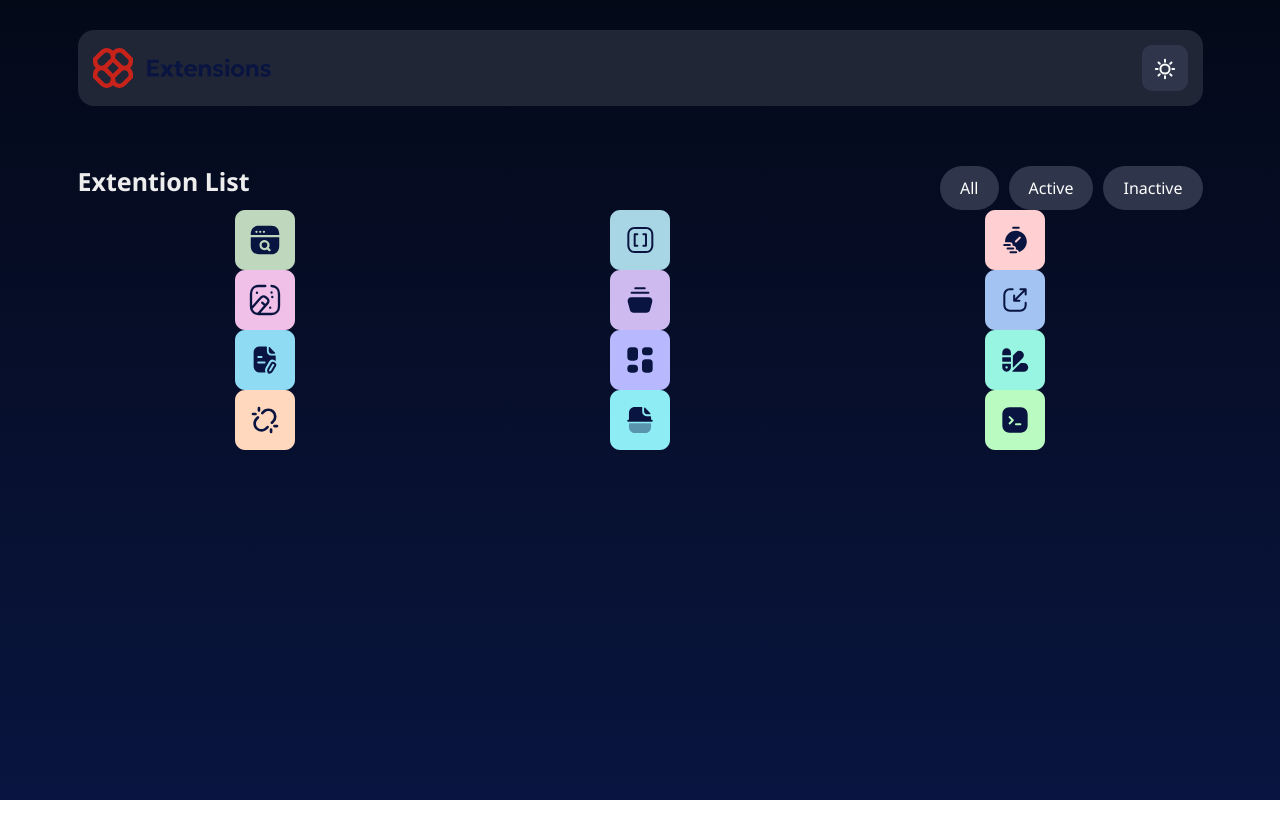
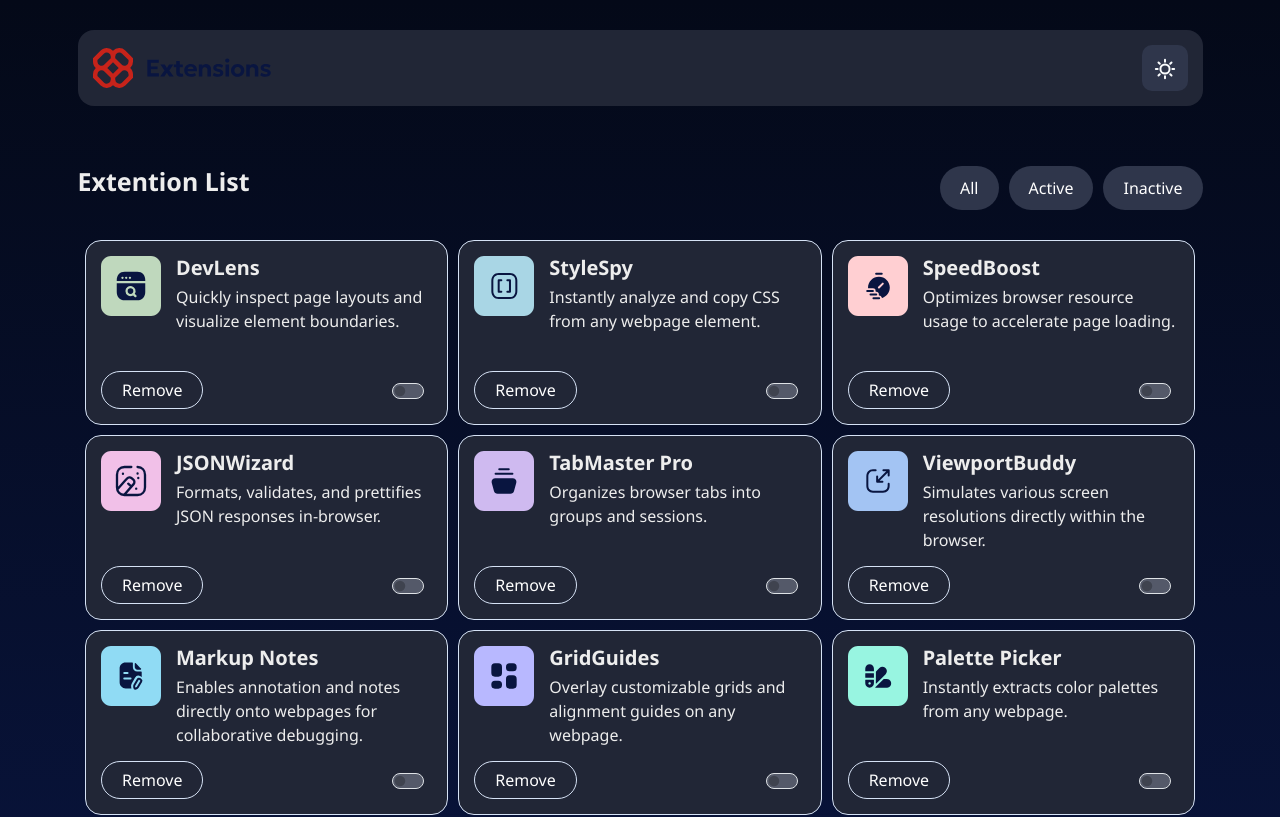
Before and after one commit to Sandeep-Murmu/FM-browser-extensions-manager-ui-main, a React (Create React App) app: page / in a window 1280 px wide. Shown: the top 817 px of the page. Built offline with nearby package versions, Linux system fonts and the light colour scheme.

Commit message:
update extention list ui

```diff
--- a/src/components/extention-list.js
+++ b/src/components/extention-list.js
@@ -3,8 +3,12 @@ import Extention from "./extention";
 export default function ExtentionList({ extentions }) {
   return (
     <>
-      <div className="extention-list container text-center">
-        <div className="row row-cols-3">
+      {/* <div className="extention-list container text-left"> */}
+      <div className="extention-list container text-left  ">
+        <div
+          style={{ gridTemplateColumns: "1fr 1fr 1fr" }}
+          className="d-grid gap-3"
+        >
           {extentions.map((ext, i) => (
             <Extention key={i} extention={ext} />
           ))}
--- a/src/components/extention-tab.js
+++ b/src/components/extention-tab.js
@@ -6,9 +6,9 @@ export default function ExtentionTab() {
       <div className="extention-tab">
         <h1 className="extention-tab__heading">Extention List</h1>
         <div className="extention-tab__tabs">
-          <ButtonText btnContent="All" />
-          <ButtonText btnContent="Active" />
-          <ButtonText btnContent="Inactive" />
+          <ButtonText btnClass="button--text" btnContent="All" />
+          <ButtonText btnClass="button--text" btnContent="Active" />
+          <ButtonText btnClass="button--text" btnContent="Inactive" />
         </div>
       </div>
     </>
--- a/src/components/extention.js
+++ b/src/components/extention.js
@@ -1,13 +1,37 @@
+import ButtonText from "./text-button";
+
 export default function Extention({ extention }) {
   return (
     <>
-      <div className="extention-box">
-        <div className="extention-bot--top">
-          <span>
-            <img src={extention.logo} alt={extention.name} />
-          </span>
+      <div className="extention-box d-flex flex-column justify-content-between p-4">
+        <div className="extention-box--top d-flex align-items-start gap-4">
+          <img
+            className="extention-box--image"
+            src={extention.logo}
+            alt={extention.name}
+          />
+          <div className="extention-box--text">
+            <h2 className="extention-box--name">{extention.name}</h2>
+            <p className="extention-box--para">{extention.description}</p>
+          </div>
         </div>
-        <div className="extention-bot--bottom"></div>
+        <div className="extention-bot--bottom d-flex justify-content-between align-items-center">
+          <ButtonText btnClass="button--remove" btnContent="Remove" />
+          <div className="form-check form-switch">
+            <input
+              className="form-check-input"
+              type="checkbox"
+              role="switch"
+              id="extentionToggleActive"
+              onChange={(e) => {
+                console.log(e.target.checked);
+              }}
+            />
+            {/* <label className="form-check-label" htmlFor="extentionToggleActive">
+              Default switch checkbox input
+            </label> */}
+          </div>
+        </div>
       </div>
     </>
   );
--- a/src/components/text-button.js
+++ b/src/components/text-button.js
@@ -1,7 +1,7 @@
 export default function ButtonText({ btnClass = "", btnContent }) {
   return (
     <>
-      <button className='button--text'>{btnContent}</button>
+      <button className={btnClass}>{btnContent}</button>
     </>
   );
 }
--- a/src/index.css
+++ b/src/index.css
@@ -80,7 +80,6 @@ body {
 .button--text {
   border: none;
   background: var(--neutral-700);
-
   padding: 1rem 2rem;
   border-radius: 100px;
   color: #fff;
@@ -109,5 +108,47 @@ body {
 }
 
 .extention-list {
-  margin-top: 3 rem;
+  margin-top: 3rem;
 }
+
+.extention-box {
+  border: 1px solid var(--neutral-200);
+  border-radius: 1.6rem;
+  background-color: var(--neutral-800);
+  min-height: 18.5rem;
+}
+
+.button--remove {
+  border: 1px solid var(--neutral-200);
+  background: var(--neutral-800);
+  padding: 0.6rem 2rem;
+  border-radius: 100px;
+  color: #fff;
+}
+
+h2.extention-box--name {
+  font-family: "NatoSanse-bd";
+}
+
+h2.extention-box--name,
+p.extention-box--para {
+  color: var(--neutral-100);
+}
+
+.button--remove:active {
+  outline: 2px solid var(--Red-500) !important;
+  outline-offset: 1px;
+}
+
+.form-check-input {
+  background-color: var(--neutral-600);
+}
+.form-check-input:checked {
+  background-color: var(--Red-500);
+  border-color: var(--Red-500);
+}
+
+.form-check-input:focus {
+  background-color: var(--Red-400);
+  box-shadow: 0 0 0 0.2rem hsla(3, 86%, 64%, 0.721);
+}
```
